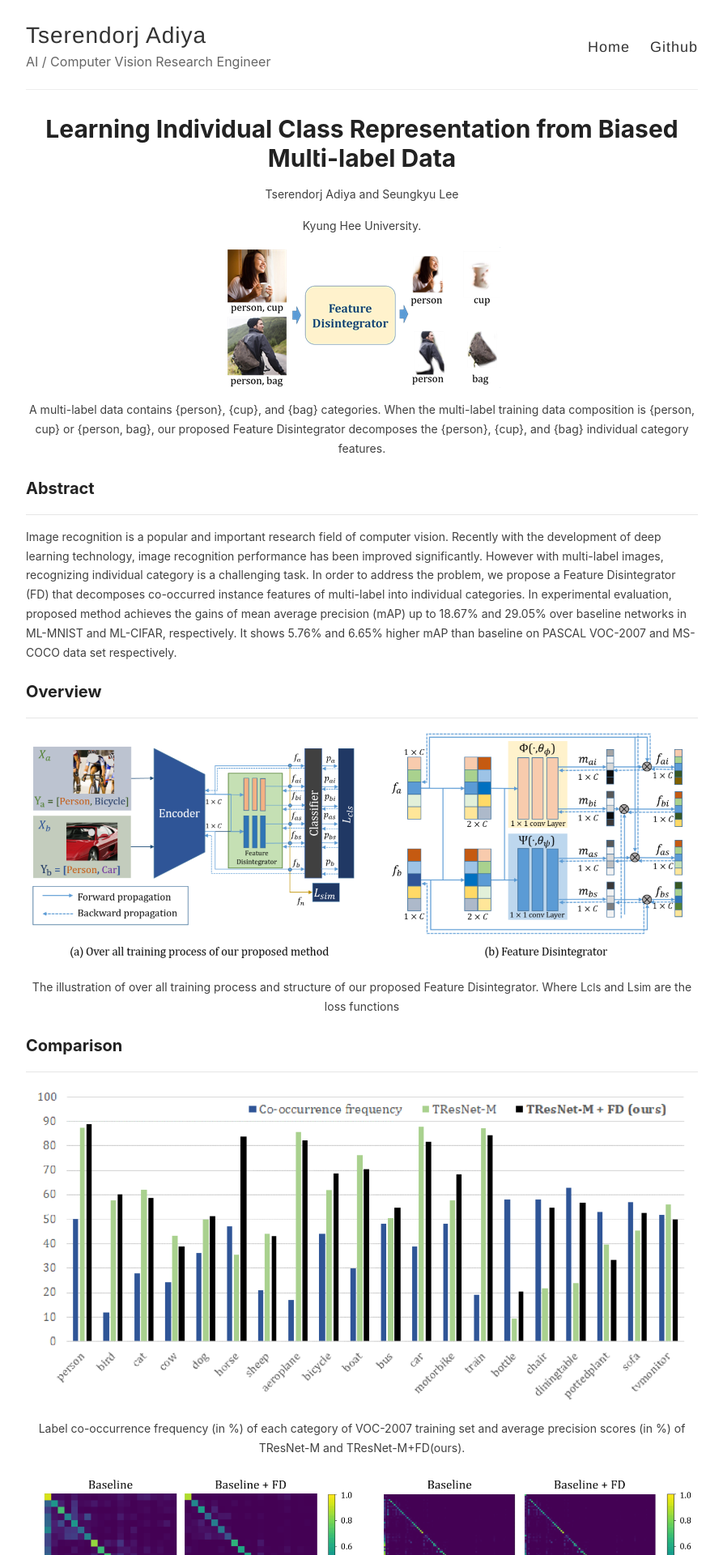
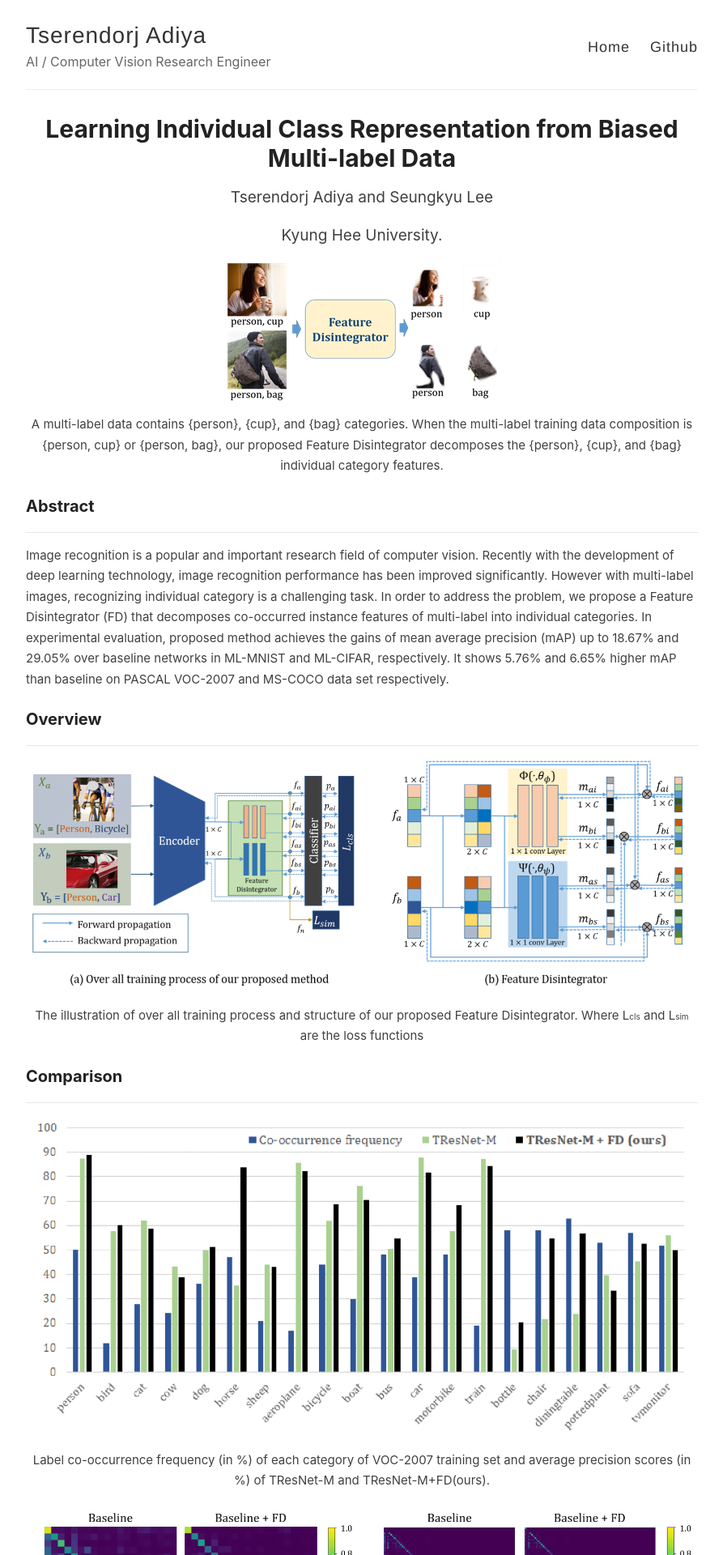
Before and after one commit to typest/Test, a Jekyll site: the page built from _posts/2021-08-27-fd.md, in a window 1280 px wide. Shown: the top 1920 px of the page at 81% size, without its empty margins (193-1086 px from the left). Built offline with Jekyll 4.4.1, drawn with Linux system fonts in a browser that asks for light colours.

Commit message:
update page style

```diff
--- a/_posts/2021-08-27-fd.md
+++ b/_posts/2021-08-27-fd.md
@@ -6,8 +6,8 @@ image: images/fd.png
 excerpt: Feature Disintegrator (FD) that decomposes co-occurred instance features of multi-label into individual categories for improve image recognition performance.
 ---
 
-<p style="text-align:center">Tserendorj Adiya and Seungkyu Lee</p>
-<p style="text-align:center">Kyung Hee University.</p>
+<p class="author_name" style="text-align:center">Tserendorj Adiya and Seungkyu Lee</p>
+<p class="author_name" style="text-align:center">Kyung Hee University.</p>
 
 <img src="../images/fd.png" alt="fd main" />
 <p style="text-align:center">A multi-label data contains {person}, {cup}, and {bag} categories. When the multi-label training data
--- a/assets/style.scss
+++ b/assets/style.scss
@@ -26,7 +26,7 @@ body {
   color: #404040;
   line-height: 1.7;
   font-weight: 400;
-  font-size: 14px;
+  font-size: 15px;
   height: 100%;
 }
 
@@ -87,6 +87,7 @@ h4 {
 p {
   margin: 15px 0;
 }
+
 
 table {
 	padding: 0;
@@ -1152,8 +1153,8 @@ section {
   margin-top: 20px;
 }
 
-sup {font-size:small; vertical-align:top;}
-sub {font-size:small; vertical-align:under;}
+sup {font-size:x-small; vertical-align:top;}
+sub {font-size:x-small; vertical-align:under;}
 
 .column1 {
   flex: 2;
@@ -1169,6 +1170,11 @@ line-height: 0;   /* Adjust this as needed */
 padding-bottom: 15px;
 }
 
+.author_name {
+  margin: 15px 0;
+  font-size: 19px;
+}
+
 hr
 {
 border: none;
```
Also changed, not shown: _posts/2021-05-21-indeed.md (+2 -2 lines), _posts/2023-05-12-frnm.md (+2 -2 lines), _posts/2023-05-17-btdm.md (+2 -2 lines).
